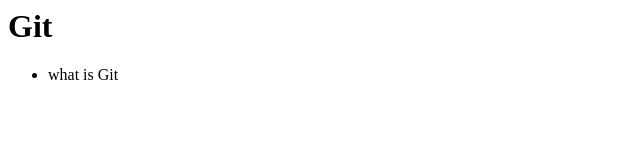
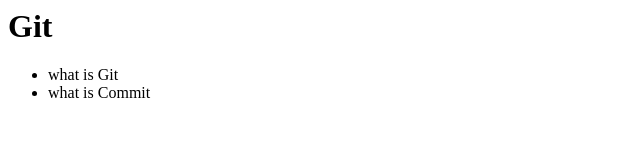
Before and after one commit to idophio/opentutorilas2, a plain HTML site: page index.html in a window 1280 px wide. Shown: the whole page, without its empty margins (0-640 px from the left). Drawn offline with Linux system fonts and the light colour scheme.

Commit message:
- Add  <li> tag.
- To add <li> tag.

```diff
--- a/index.html
+++ b/index.html
@@ -6,6 +6,7 @@
 
       <ul>
         <li>what is Git</li>
+        <li>what is Commit</li>
       </ul>
   </body>
 </html>
```
